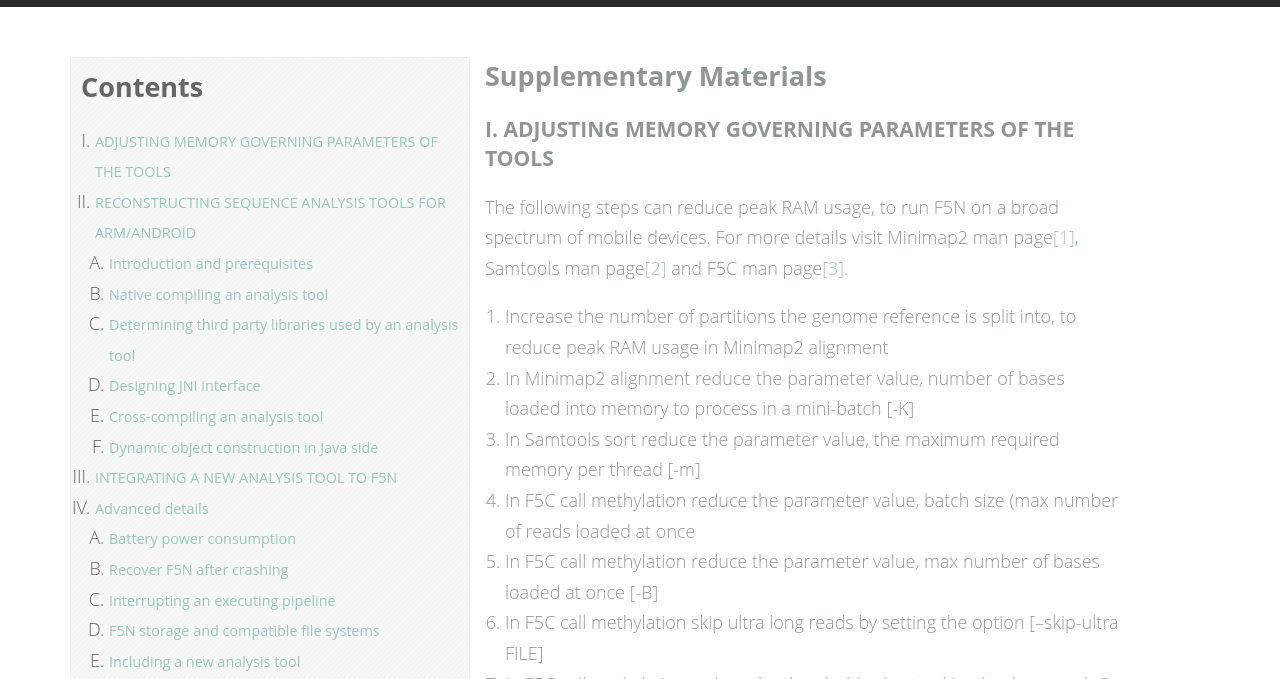
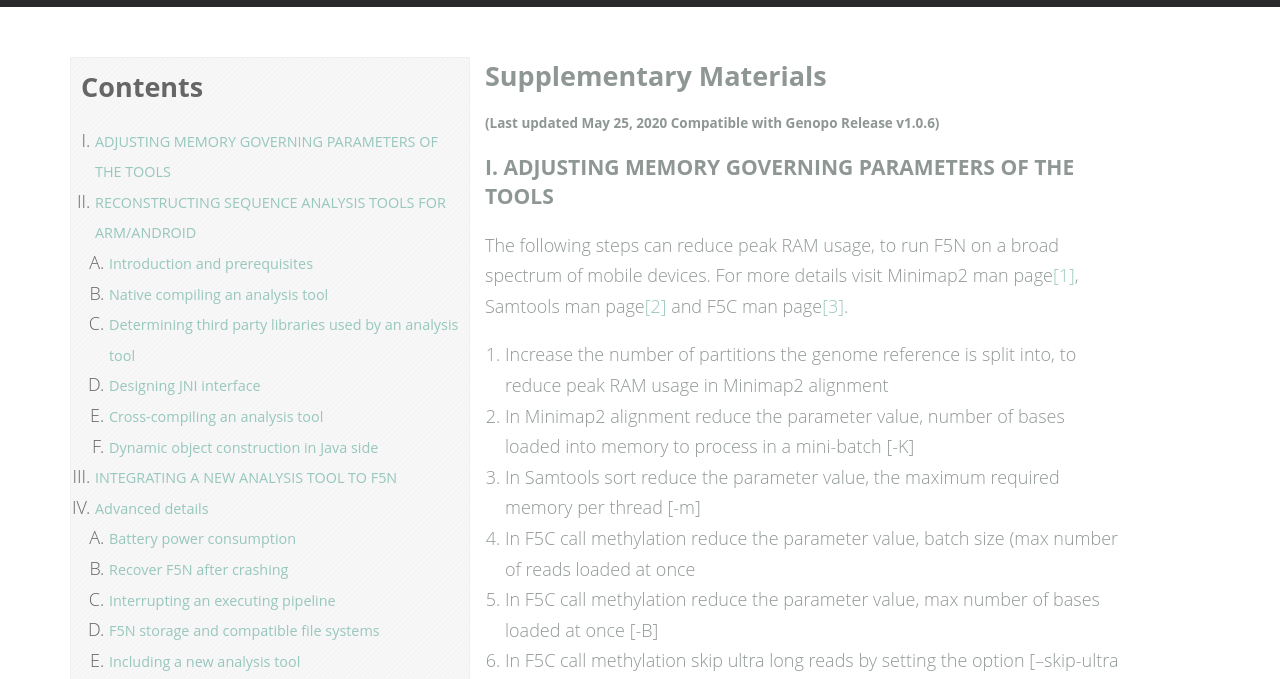
Before and after one commit to mobile-genomics/genopo, a plain HTML site: page support.html in a window 1280 px wide. Shown: the part 92-771 px from the top of the page. Drawn offline with Linux system fonts and the light colour scheme.

Commit message:
advance details last updated info

```diff
--- a/support.html
+++ b/support.html
@@ -121,6 +121,7 @@
 
                         <div class="col-md-7">
                             <h2>Supplementary Materials</h2>
+                            <h6>(Last updated May 25, 2020 Compatible with Genopo Release v1.0.6)</h6>
                             <section id="partI">
                                 <h3>I. ADJUSTING MEMORY GOVERNING PARAMETERS OF THE TOOLS</h3>
                                 <p>
```
